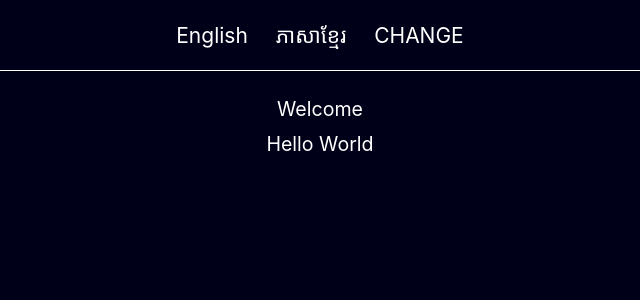
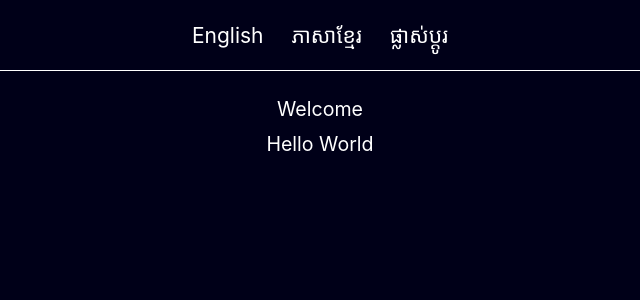
Before and after one commit to samithseu/hosting-on-netlify, a Vue app: page / in a window 1280 px wide. Shown: the top 300 px of the page, without its empty margins (320-960 px from the left). Built offline with nearby package versions, Linux system fonts and the light colour scheme.

Commit message:
readjusting

```diff
--- a/src/App.vue
+++ b/src/App.vue
@@ -20,7 +20,7 @@ export default {
   <nav>
     <button @click="changeLocale('en')">English</button>
     <button @click="changeLocale('km')">ភាសាខ្មែរ</button>
-    <button @click="toggleLocale">CHANGE</button>
+    <button @click="toggleLocale">ផ្លាស់ប្ដូរ</button>
   </nav>
   <p>{{ $t("welcome") }}</p>
   <p>{{ $t("message") }}</p>
```
Also changed, not shown: 1 other file (tests, documents, lock files or other folders).
